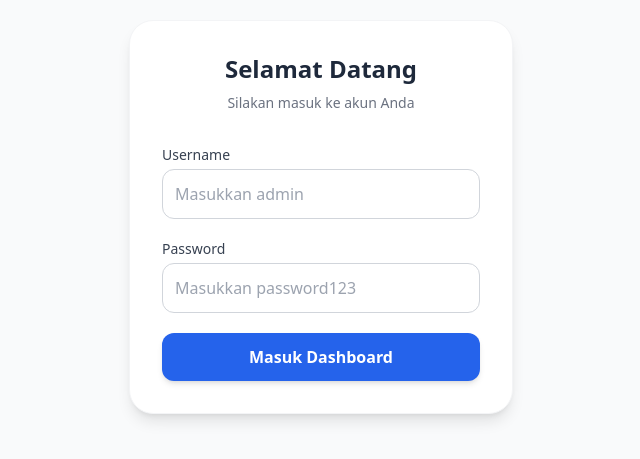
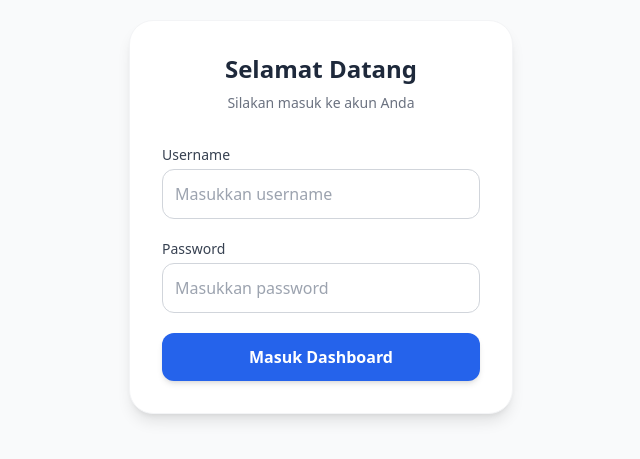
Before and after one commit to tiofour/web-keuanganpribadi, a website: page public/login.html in a window 1280 px wide. Shown: the part 183-642 px from the top of the page, 319-959 px from the left. Drawn offline with nearby package versions, Linux system fonts and the light colour scheme.

Commit message:
Fix: Mengganti tampilan loggin dan dashboard

```diff
--- a/public/login.html
+++ b/public/login.html
@@ -14,11 +14,11 @@
         <form id="form-login" class="space-y-5">
             <div>
                 <label class="block text-sm font-medium text-gray-700 mb-1">Username</label>
-                <input type="text" id="username" class="w-full border border-gray-300 p-3 rounded-xl focus:outline-none focus:border-blue-500 focus:ring-1 focus:ring-blue-500" placeholder="Masukkan admin" required>
+                <input type="text" id="username" class="w-full border border-gray-300 p-3 rounded-xl focus:outline-none focus:border-blue-500 focus:ring-1 focus:ring-blue-500" placeholder="Masukkan username" required>
             </div>
             <div>
                 <label class="block text-sm font-medium text-gray-700 mb-1">Password</label>
-                <input type="password" id="password" class="w-full border border-gray-300 p-3 rounded-xl focus:outline-none focus:border-blue-500 focus:ring-1 focus:ring-blue-500" placeholder="Masukkan password123" required>
+                <input type="password" id="password" class="w-full border border-gray-300 p-3 rounded-xl focus:outline-none focus:border-blue-500 focus:ring-1 focus:ring-blue-500" placeholder="Masukkan password" required>
             </div>
             <button type="submit" class="w-full bg-blue-600 text-white font-bold py-3 rounded-xl hover:bg-blue-700 transition shadow-md">
                 Masuk Dashboard
```
Also changed, not shown: public/index.html (+1 -1 lines).
